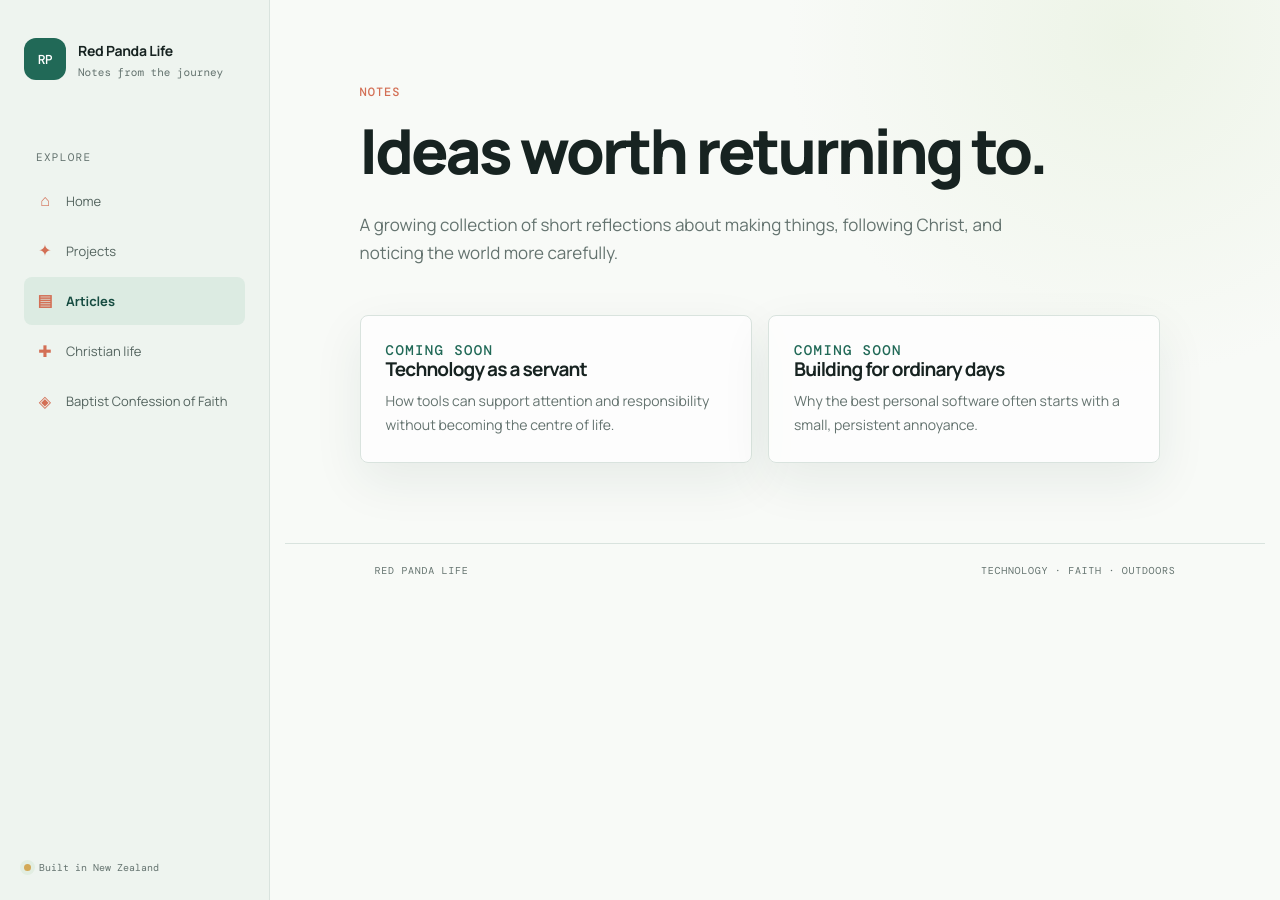
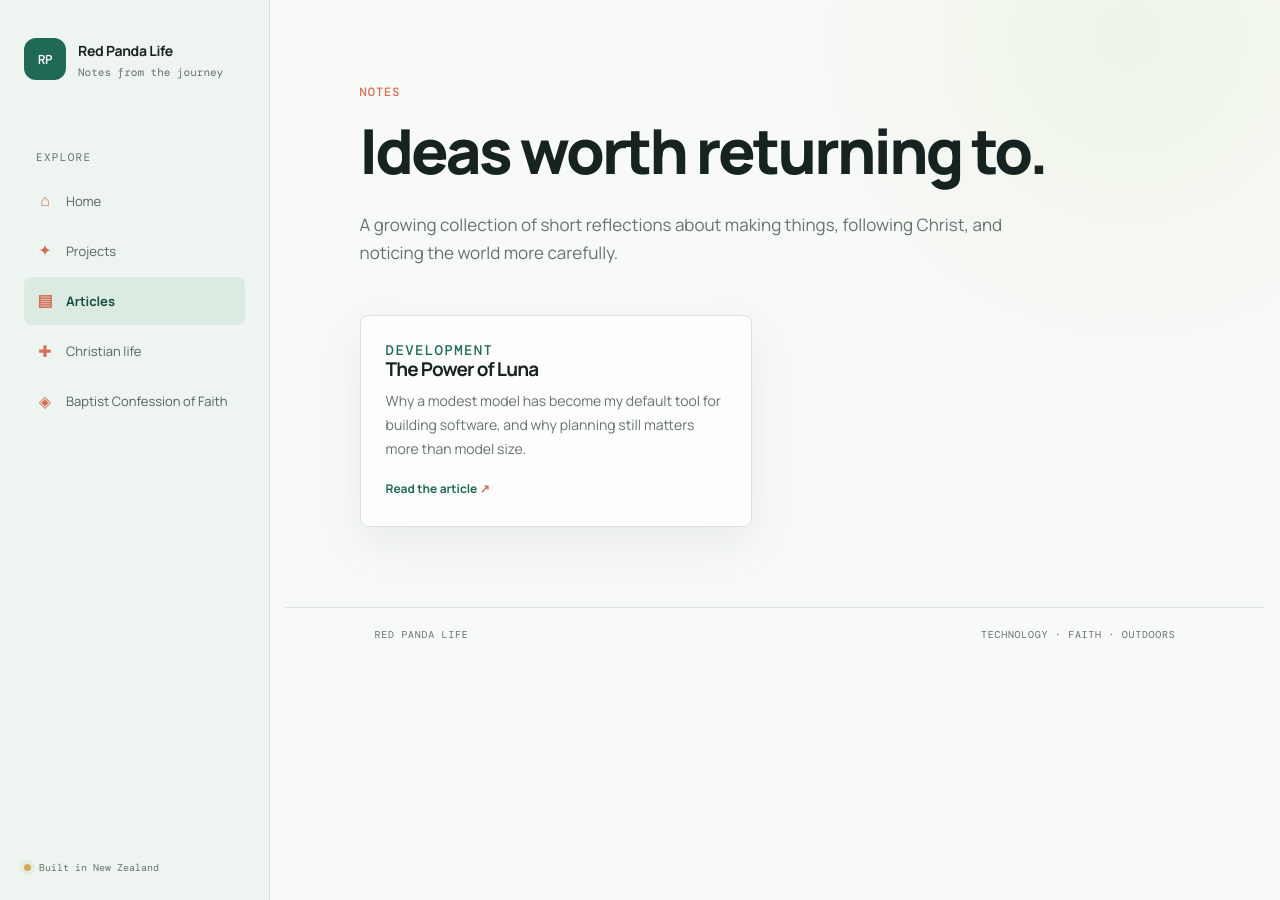
Before and after one commit to redpandoralife/redpandoralife.github.io, a Jekyll site: the page built from articles.md, in a window 1280 px wide. Built offline with Jekyll 4.4.1, drawn with Linux system fonts in a browser that asks for light colours.

Commit message:
Update articles, confession, and projects pages; add new Luna article

```diff
--- a/articles.md
+++ b/articles.md
@@ -12,13 +12,9 @@ description: Notes on technology, faith, and the shape of an ordinary life.
 
 <div class="card-grid">
   <article class="card">
-    <p class="section-kicker">Coming soon</p>
-    <h3>Technology as a servant</h3>
-    <p>How tools can support attention and responsibility without becoming the centre of life.</p>
-  </article>
-  <article class="card">
-    <p class="section-kicker">Coming soon</p>
-    <h3>Building for ordinary days</h3>
-    <p>Why the best personal software often starts with a small, persistent annoyance.</p>
+    <p class="section-kicker">Development</p>
+    <h3>The Power of Luna</h3>
+    <p>Why a modest model has become my default tool for building software, and why planning still matters more than model size.</p>
+    <a class="card-link" href="{{ '/luna/' | relative_url }}">Read the article</a>
   </article>
 </div>
```
Also changed, not shown: confession.md (+0 -5 lines), luna.md (added, +35 -0 lines), projects.md (+1 -10 lines).
